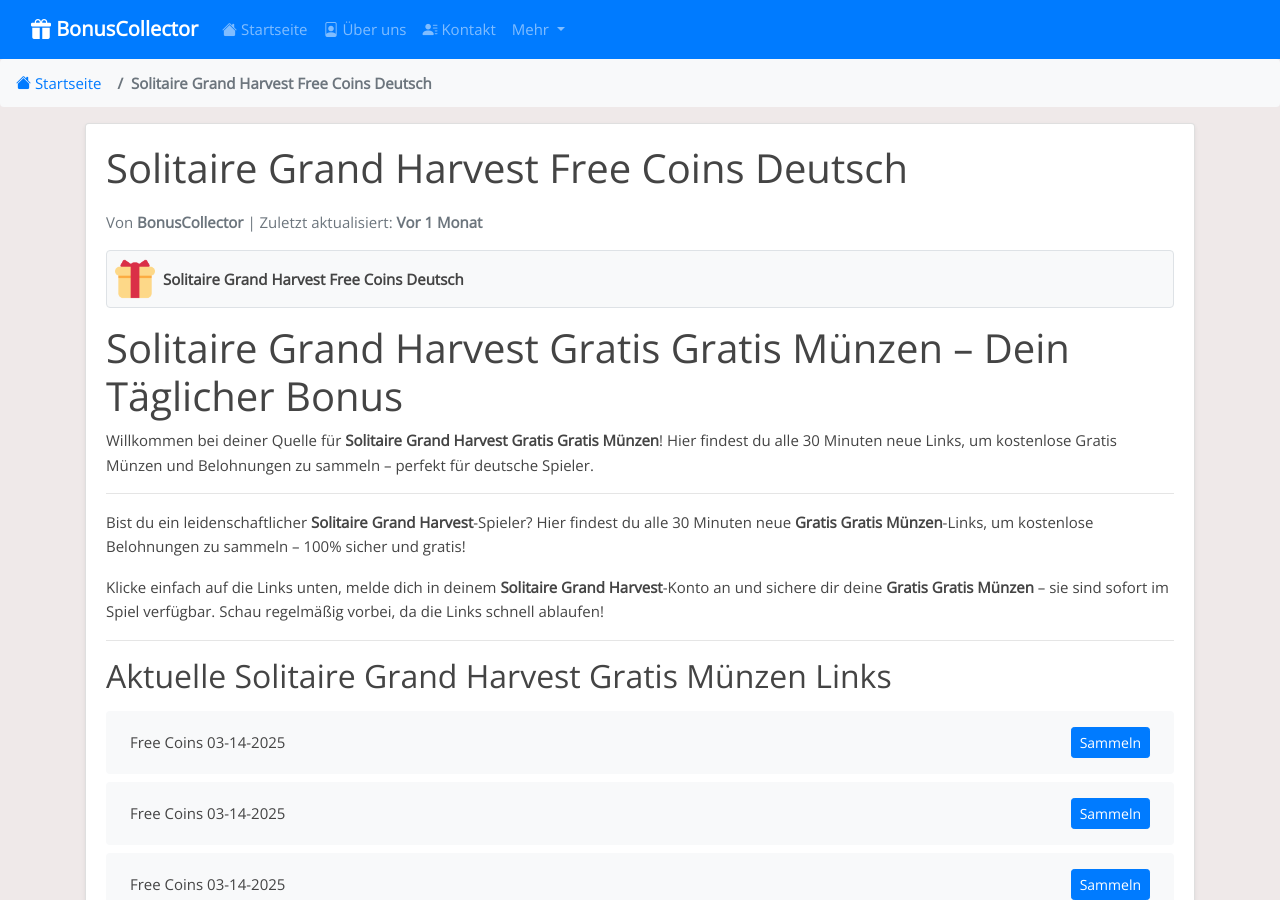
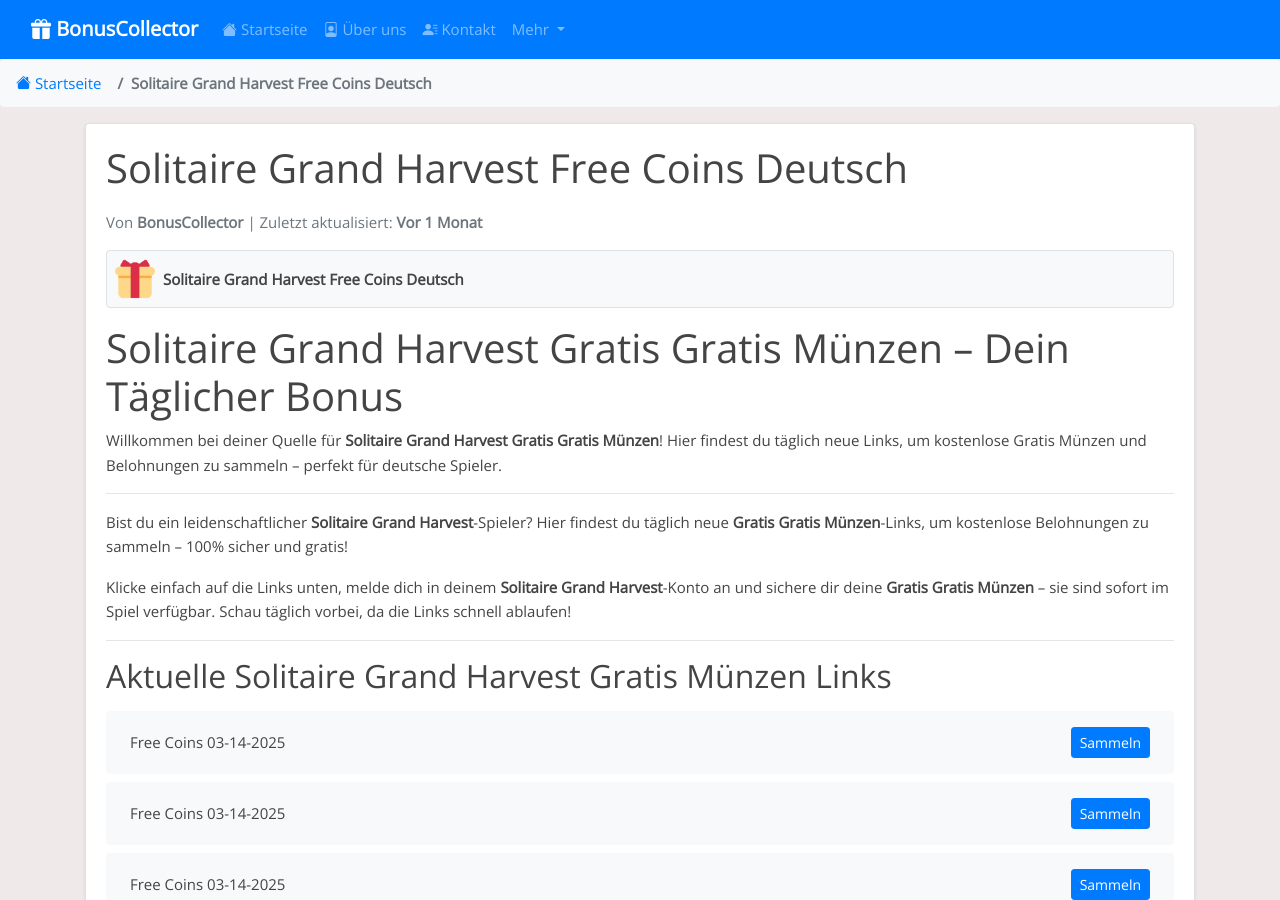
Before and after one commit to Prollad99/bs-de, a Jekyll site: the page built from _posts/2025-01-18-solitaire-grand-harvest.md, in a window 1280 px wide and 900 px high. Built offline with Jekyll 4.4.1, drawn with Linux system fonts in a browser that asks for light colours; some of the changed text lies outside the part shown.

Commit message:
Update  links and content - 2025-03-14 16:39

```diff
--- a/_includes/solitaire-grand-harvest_footer.html
+++ b/_includes/solitaire-grand-harvest_footer.html
@@ -2,7 +2,7 @@
 
 ## Was sind Gratis Münzen-Links?
 
-**Gratis Münzen**-Links sind offizielle Belohnungen von den **Solitaire Grand Harvest**-Entwicklern. Sie bieten kostenlose **Gratis Münzen** wie Spins, Würfe, Credits oder spezielle Geschenke. Wir sammeln und prüfen diese Links alle 30 Minuten, damit du sie mühelos einlösen kannst.
+**Gratis Münzen**-Links sind offizielle Belohnungen von den **Solitaire Grand Harvest**-Entwicklern. Sie bieten kostenlose **Gratis Münzen** wie Spins, Würfe, Credits oder spezielle Geschenke. Wir sammeln und prüfen diese Links täglich, damit du sie mühelos einlösen kannst.
 
 ---
 
@@ -10,7 +10,7 @@
 
 Wir helfen dir, in **Solitaire Grand Harvest** vorne zu bleiben:
 
-- **Updates alle 30 Minuten:** Neue **Gratis Münzen**-Links so schnell wie möglich (Stand: 14.03.2025 16:13).
+- **Tägliche Updates:** Neue **Gratis Münzen**-Links jeden Tag (Stand: 14.03.2025 16:39).
 - **100 % sicher:** Links direkt aus offiziellen **Solitaire Grand Harvest**-Quellen.
 - **Kostenlos:** Keine Gebühren, keine Anmeldung – nur Belohnungen!
 
@@ -22,7 +22,7 @@
 
 - **Spins & Würfe sparen:** Nutze sie bei Events mit hohen Gewinnen.
 - **Münzen strategisch einsetzen:** Investiere klug, um schneller voranzukommen.
-- **Regelmäßig checken:** Links sind kurzlebig – sei schnell!
+- **Täglich checken:** Links sind kurzlebig – sei schnell!
 
 ---
 
@@ -34,7 +34,7 @@
 
 ### Wie oft werden die Links aktualisiert?
 
-Alle 30 Minuten! Besuche uns regelmäßig für frische **Gratis Münzen**.
+Täglich! Besuche uns regelmäßig für frische **Gratis Münzen**.
 
 ### Was wenn ein Link nicht funktioniert?
 
--- a/_includes/solitaire-grand-harvest_post.html
+++ b/_includes/solitaire-grand-harvest_post.html
@@ -1,12 +1,12 @@
 # Solitaire Grand Harvest Gratis Gratis Münzen – Dein Täglicher Bonus
 
-Willkommen bei deiner Quelle für **Solitaire Grand Harvest Gratis Gratis Münzen**! Hier findest du alle 30 Minuten neue Links, um kostenlose Gratis Münzen und Belohnungen zu sammeln – perfekt für deutsche Spieler.
+Willkommen bei deiner Quelle für **Solitaire Grand Harvest Gratis Gratis Münzen**! Hier findest du täglich neue Links, um kostenlose Gratis Münzen und Belohnungen zu sammeln – perfekt für deutsche Spieler.
 
 ---
 
-Bist du ein leidenschaftlicher **Solitaire Grand Harvest**-Spieler? Hier findest du alle 30 Minuten neue **Gratis Gratis Münzen**-Links, um kostenlose Belohnungen zu sammeln – 100% sicher und gratis!
+Bist du ein leidenschaftlicher **Solitaire Grand Harvest**-Spieler? Hier findest du täglich neue **Gratis Gratis Münzen**-Links, um kostenlose Belohnungen zu sammeln – 100% sicher und gratis!
 
-Klicke einfach auf die Links unten, melde dich in deinem **Solitaire Grand Harvest**-Konto an und sichere dir deine **Gratis Gratis Münzen** – sie sind sofort im Spiel verfügbar. Schau regelmäßig vorbei, da die Links schnell ablaufen!
+Klicke einfach auf die Links unten, melde dich in deinem **Solitaire Grand Harvest**-Konto an und sichere dir deine **Gratis Gratis Münzen** – sie sind sofort im Spiel verfügbar. Schau täglich vorbei, da die Links schnell ablaufen!
 
 ---
 
```
